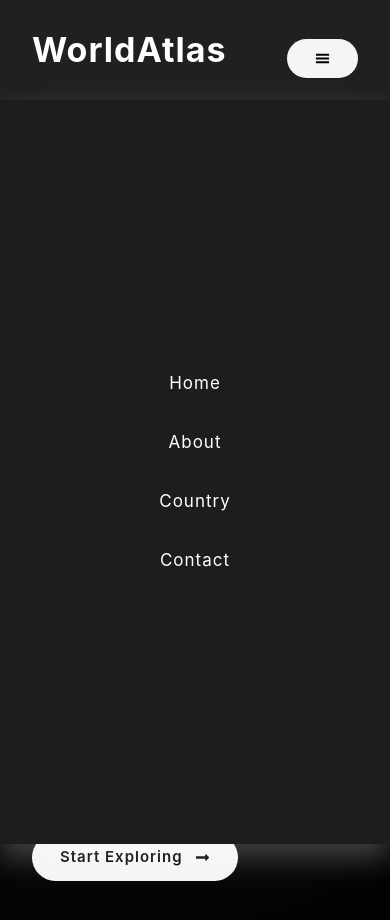
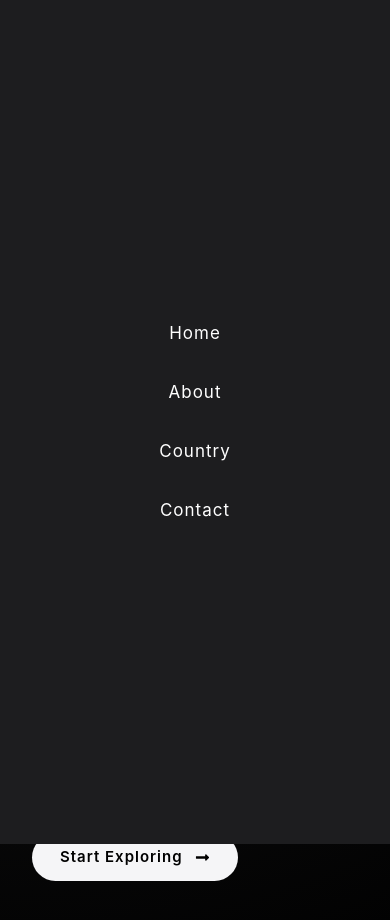
Before and after one commit to Samit1104/WorldAtlas, a React (Vite) app: page / in a window 390 px wide. Both pictures are taken after a click on the button 322 px from the left and 58 px from the top of the page. Shown: the top 920 px of the page. Built offline with nearby package versions, Linux system fonts and the light colour scheme.

Commit message:
Final Version

```diff
--- a/src/App.css
+++ b/src/App.css
@@ -145,18 +145,17 @@ nav ul {
   }
 
   .menu-mobile {
-    position: absolute;
-    top: 10rem;
+    position: fixed;
+    top: 0rem;
     bottom: 0rem;
     left: 0;
     background-color: #1d1d1f;
     width: 100%;
-    box-shadow: rgba(255, 252, 252, 0.25) 0px 14px 28px;
-    z-index: 1;
+    z-index: 2;
     display: flex;
     flex-direction: column;
     align-items:center;
-    justify-content:space-evenly;
+    justify-content:center;
 
   }
 
--- a/src/Components/UI/Headers.jsx
+++ b/src/Components/UI/Headers.jsx
@@ -1,50 +1,63 @@
-import { useState } from "react"
-import { GiHamburgerMenu } from "react-icons/gi"
-import { NavLink } from "react-router-dom"
+import { useState } from "react";
+import { GiHamburgerMenu } from "react-icons/gi";
+import { NavLink } from "react-router-dom";
+
 export const Headers = () => {
   const [show, setShow] = useState(false);
+
   const handleButtonToggle = () => {
-        return setShow(!show)
-    }
-    return(
+    setShow(!show);
+  };
+
+  const closeMenu = () => {
+    setShow(false);
+  };
+
+  return (
     <header>
       <div className="container">
         <div className="grid navbar-grid">
           <div className="Logo">
-                        <NavLink to="/" style={{textDecoration:"none"}}>
+            <NavLink to="/" style={{ textDecoration: "none" }}>
               <h1>WorldAtlas</h1>
             </NavLink>
           </div>
 
-                    <nav className={show? "menu-mobile":"menu-web"}>
-                        <ul>
-                            <li>
-                                <NavLink to={"/"} style={{textDecoration:"none"}}>
+          <nav className={show ? "menu-mobile" : "menu-web"}>
+            <ul className="menu-mobile">
+              <li onClick={closeMenu}>
+                <NavLink to="/" style={{ textDecoration: "none" }}>
                   Home
                 </NavLink>
               </li>
-                            <li>
-                                <NavLink to={"/about"} style={{textDecoration:"none"}}>
+
+              <li onClick={closeMenu}>
+                <NavLink to="/about" style={{ textDecoration: "none" }}>
                   About
                 </NavLink>
               </li>
-                            <li>
-                                <NavLink to={"/country"} style={{textDecoration:"none"}}>
+
+              <li onClick={closeMenu}>
+                <NavLink to="/country" style={{ textDecoration: "none" }}>
                   Country
                 </NavLink>
               </li>
-                            <li>
-                                <NavLink to={"/contact"} style={{textDecoration:"none"}}>
+
+              <li onClick={closeMenu}>
+                <NavLink to="/contact" style={{ textDecoration: "none" }}>
                   Contact
                 </NavLink>
               </li>
             </ul>
           </nav>
+
           <div className="ham-menu">
-                        <button onClick={handleButtonToggle}><GiHamburgerMenu/></button>
+            <button onClick={handleButtonToggle}>
+              <GiHamburgerMenu />
+            </button>
           </div>
         </div>
       </div>
     </header>
-    )
-}
+  );
+};
```
Lines whose indentation alone changed are shown as unchanged.
